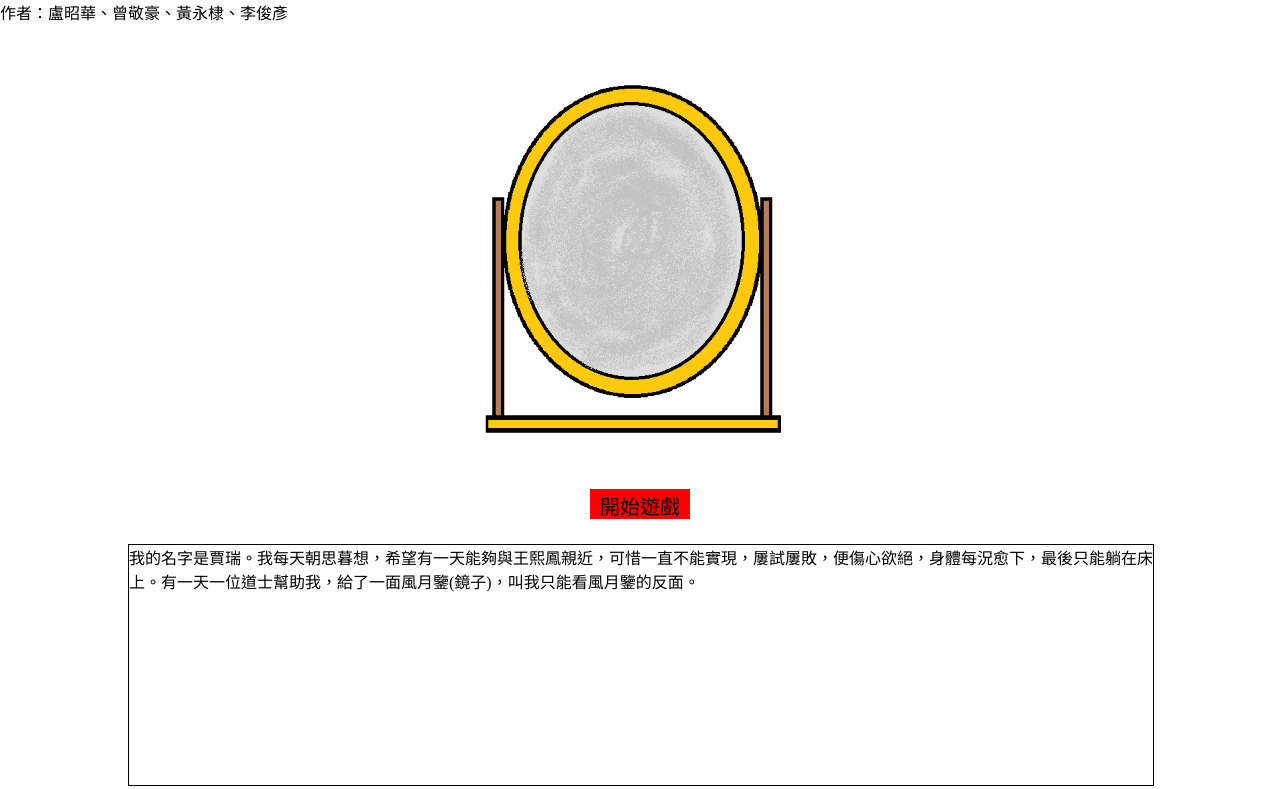
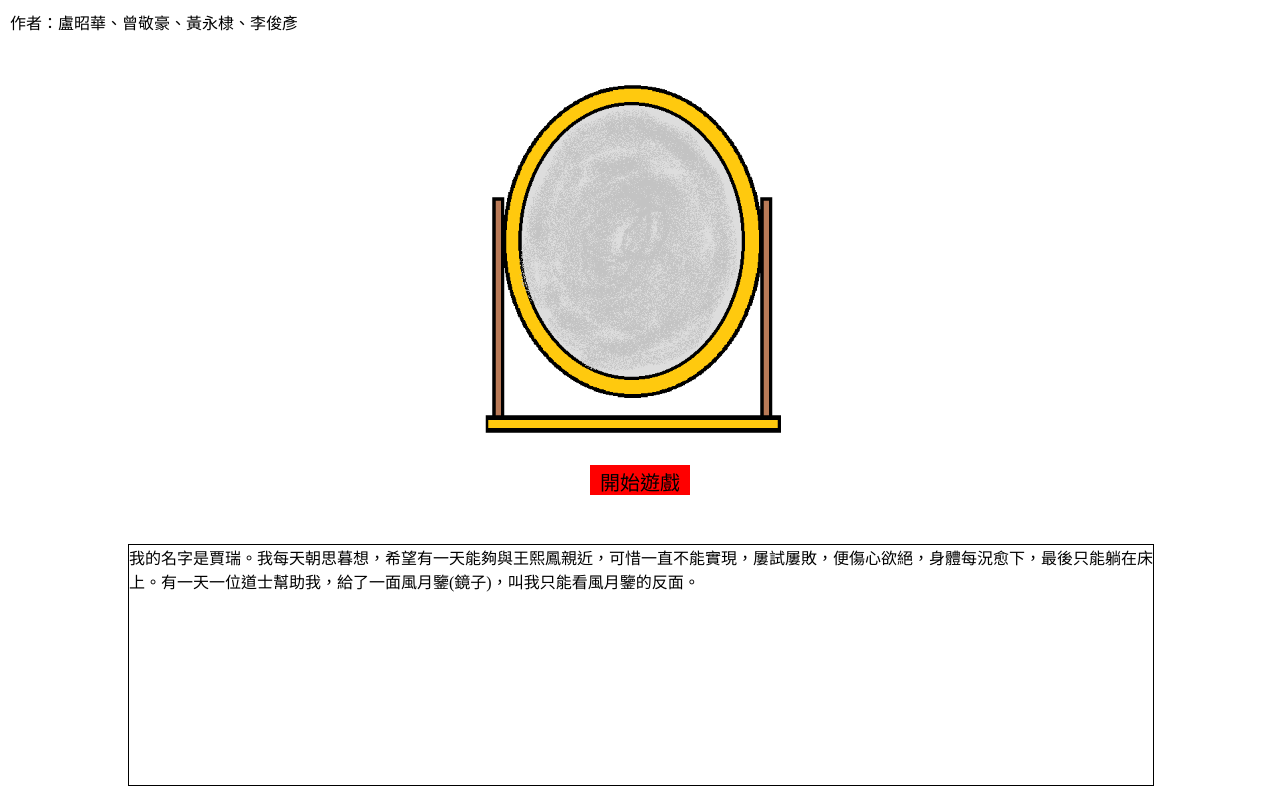
Before and after one commit to skps2010/mirrior_of_love, a plain HTML site: page index.html in a window 1280 px wide. Drawn offline with Linux system fonts and the light colour scheme.

Commit message:
Update style.css

```diff
--- a/style.css
+++ b/style.css
@@ -9,6 +9,14 @@
     border: 1px solid #000000;
     width: 80%;
     height: 30%;
+    -moz-user-select: none;
+    -webkit-user-select: none;
+}
+
+#author {
+    position: absolute;
+    top: 10px;
+    left: 10px;
     -moz-user-select: none;
     -webkit-user-select: none;
 }
```
